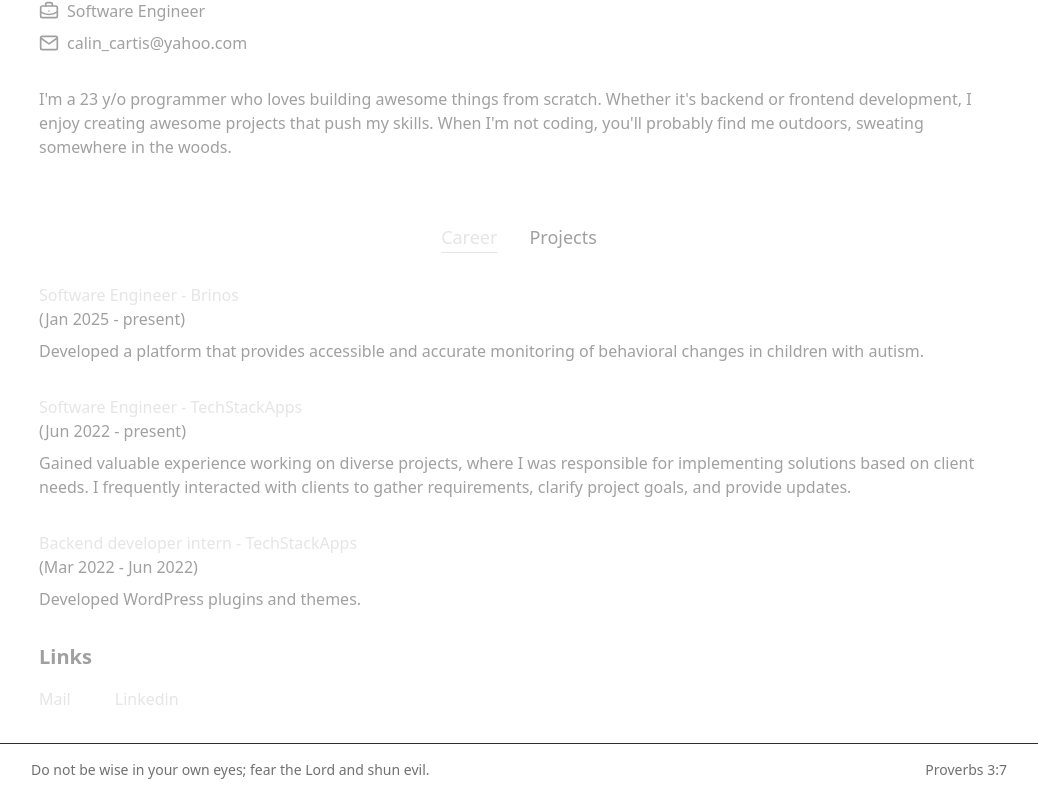
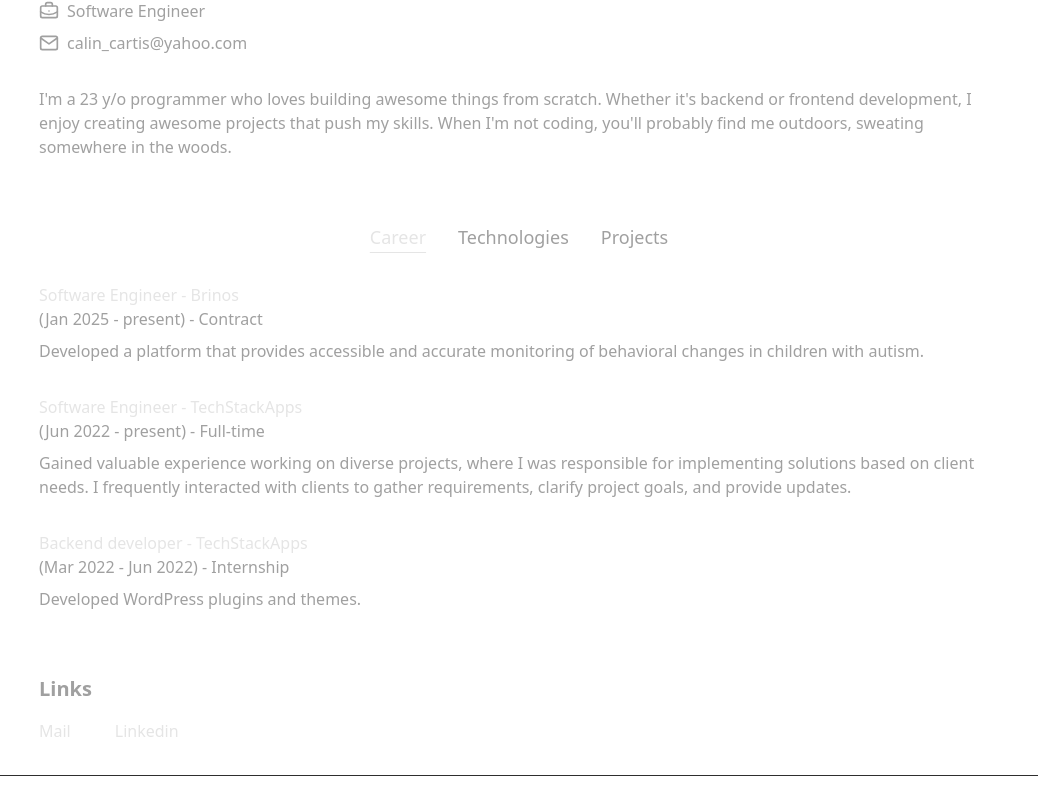
Before and after one commit to CalinCartis/portfolio, a Next.js app: page / in a window 1280 px wide. Shown: the part 513-1307 px from the top of the page, without its empty margins (121-1159 px from the left). Built offline with nearby package versions, Linux system fonts and the light colour scheme.

Commit message:
feat: Technologies tab

```diff
--- a/app/data.json
+++ b/app/data.json
@@ -2,17 +2,17 @@
     "career": [
         {
             "title": "Software Engineer - Brinos",
-            "date": "(Jan 2025 - present)",
+            "date": "(Jan 2025 - present) - Contract",
             "description": "Developed a platform that provides accessible and accurate monitoring of behavioral changes in children with autism."
         },
         {
             "title": "Software Engineer - TechStackApps",
-            "date": "(Jun 2022 - present)",
+            "date": "(Jun 2022 - present) - Full-time",
             "description": "Gained valuable experience working on diverse projects, where I was responsible for implementing solutions based on client needs. I frequently interacted with clients to gather requirements, clarify project goals, and provide updates."
         },
         {
-            "title": "Backend developer intern - TechStackApps",
-            "date": "(Mar 2022 - Jun 2022)",
+            "title": "Backend developer - TechStackApps",
+            "date": "(Mar 2022 - Jun 2022) - Internship",
             "description": "Developed WordPress plugins and themes."
         }
     ],
@@ -23,28 +23,23 @@
         },
         {
             "title": "2. Financial Services Web Project",
-            "description": "Developed a web platform where consultants could manage clients and generate insurance, investment, and other financial products. Primarily focused on front-end development, but also contributed to back-end.",
-            "technologies": "Vue.js, TypeScript, Java, Spring Boot, MySQL"
+            "description": "Developed a web platform where consultants could manage clients and generate insurance, investment, and other financial products. Primarily focused on front-end development, but also contributed to back-end."
         },
         {
             "title": "3. Energy Management Web App",
-            "description": "Developed a web app for energy consumption monitoring and billing. Processed meter data, allowing our client to generate invoices and reports for their customers to view and download.",
-            "technologies": "PHP, Laravel, MySQL, InfluxDB, Grafana, Docker, CI/CD"
+            "description": "Developed a web app for energy consumption monitoring and billing. Processed meter data, allowing our client to generate invoices and reports for their customers to view and download."
         },
         {
             "title": "4. IoT Temperature Control System",
-            "description": "Contributed to an IoT-based home temperature control system, focusing on MQTT device management. Handled device registration and communication between the mobile app and MQTT devices via RabbitMQ.",
-            "technologies": "Node.js, MongoDB, Balena, RabbitMQ, Docker"
+            "description": "Contributed to an IoT-based home temperature control system, focusing on MQTT device management. Handled device registration and communication between the mobile app and MQTT devices via RabbitMQ."
         },
         {
             "title": "5. Item Lending Platform",
-            "description": "Developed the backend for a peer-to-peer lending app, including APIs for the mobile app and an admin dashboard to manage users, products, orders, customer issues, and more.",
-            "technologies": "PHP, Laravel, Filament, MySQL, Docker, Minio, Pusher, Firebase, Traefik, Node.js, CI/CD"
+            "description": "Developed the backend for a peer-to-peer lending app, including APIs for the mobile app and an admin dashboard to manage users, products, orders, customer issues, and more."
         },
         {
             "title": "6. Health & Fitness App",
-            "description": "Developed the backend of a health and fitness mobile application for companies. Supported core API functionalities, data management, and team-based features, allowing managers to oversee activities and manage teams.",
-            "technologies": "PHP, Laravel, MySQL, Docker"
+            "description": "Developed the backend of a health and fitness mobile application for companies. Supported core API functionalities, data management, and team-based features, allowing managers to oversee activities and manage teams."
         }
     ],
     "quotes": [
@@ -72,5 +67,35 @@
             "quote": "Come to me, all you who are weary and burdened, and I will give you rest.",
             "reference": "Matthew 11:28"
         }
-    ]
+    ],
+    "technologies": {
+        "languages": [
+            "PHP (Laravel, Filament, WordPress, Timber)",
+            "JavaScript (Node.js, Next.js, Vue.js)",
+            "TypeScript",
+            "Java (Spring Boot)"
+        ],
+        "databases_storage": [
+            "MySQL",
+            "MongoDB",
+            "PostgreSQL",
+            "Redis",
+            "InfluxDB",
+            "Minio"
+        ],
+        "cloud_devops": [
+            "Docker",
+            "CI/CD",
+            "Traefik",
+            "Nginx",
+            "Balena"
+        ],
+        "integrations_monitoring": [
+            "RabbitMQ",
+            "Pusher",
+            "Stripe",
+            "Grafana",
+            "Firebase"
+        ]
+    }
 }
--- a/app/page.js
+++ b/app/page.js
@@ -8,6 +8,7 @@ export default function Home() {
   const [activeTab, setActiveTab] = useState('career');
   const contentRef = useRef(null);
   const [contentHeight, setContentHeight] = useState(0);
+  const [showBackToTop, setShowBackToTop] = useState(false);
 
   const getRandomQuote = () => {
     const randomIndex = Math.floor(Math.random() * data.quotes.length);
@@ -25,9 +26,25 @@ export default function Home() {
     }
   }, [activeTab]);
 
+  useEffect(() => {
+    const handleScroll = () => {
+      setShowBackToTop(window.scrollY > 400);
+    };
+
+    window.addEventListener('scroll', handleScroll);
+    return () => window.removeEventListener('scroll', handleScroll);
+  }, []);
+
+  const scrollToTop = () => {
+    window.scrollTo({
+      top: 0,
+      behavior: 'smooth'
+    });
+  };
+
   return (
     <div className="min-h-screen text-[#a0a0a0] font-sans flex flex-col">
-      <header className="max-w-5xl mx-auto flex-grow p-6 md:p-8" >
+      <header className="w-full lg:max-w-5xl mx-auto flex-grow p-6 md:p-8" >
         <h1 className="text-2xl md:text-5xl font-bold mt-8 md:mt-80 mb-8 md:mb-20 opacity-0 text-[#e5e5e5] animate-fadeIn" role="heading" aria-level="1">Calin Cartis</h1>
 
         <p className="mb-2 opacity-0 animate-fadeIn delay-1 flex gap-2 items-center" aria-label="Location"><svg xmlns="http://www.w3.org/2000/svg" width="20" height="20" viewBox="0 0 24 24" fill="none" stroke="currentColor" strokeWidth="2" strokeLinecap="round" strokeLinejoin="round" className="h-5 w-5"><path d="M20 10c0 6-8 12-8 12s-8-6-8-12a8 8 0 0 1 16 0Z"></path><circle cx="12" cy="10" r="3"></circle></svg>Oradea, Romania</p>
@@ -39,7 +56,7 @@ export default function Home() {
         </p>
       </header>
 
-      <main className="max-w-5xl mx-auto flex-grow p-6 md:p-8 pt-0">
+      <main className="w-full lg:max-w-5xl mx-auto flex-grow p-6 md:p-8">
         <div className="opacity-0 animate-fadeIn delay-5">
           <div className="flex justify-center space-x-8 mb-8 text-lg" role="tablist" aria-label="Profile sections">
             <button
@@ -54,6 +71,16 @@ export default function Home() {
             </button>
             <button
               role="tab"
+              aria-selected={activeTab === 'technologies'}
+              aria-controls="technologies-tab"
+              id="technologies-tab-button"
+              className={`cursor-pointer underline-offset-8 hover:text-[#e5e5e5] transition duration-300 ${activeTab === 'technologies' ? 'text-[#e5e5e5] underline' : ''}`}
+              onClick={() => setActiveTab('technologies')}
+            >
+              Technologies
+            </button>
+            <button
+              role="tab"
               aria-selected={activeTab === 'projects'}
               aria-controls="projects-tab"
               id="projects-tab-button"
@@ -65,7 +92,7 @@ export default function Home() {
           </div>
 
           <div
-            className="transition-all duration-300 ease-in-out overflow-hidden mb-8"
+            className="transition-all duration-300 ease-in-out overflow-hidden mb-16"
             style={{ height: `${contentHeight}px` }}
           >
             <div ref={contentRef}>
@@ -95,9 +122,50 @@ export default function Home() {
                   <div className="mb-8" key={index}>
                     <h3 className="font-medium text-[#e5e5e5] mb-2">{proj.title}</h3>
                     <p className="mb-2 px-5">{proj.description}</p>
-                    {proj.technologies && <p className="text-sm px-5 text-[#e5e5e5]">Technologies: {proj.technologies}</p>}
                   </div>
                 ))}
+              </div>
+              <div
+                id="technologies-tab"
+                role="tabpanel"
+                aria-labelledby="technologies-tab-button"
+                hidden={activeTab !== 'technologies'}
+                className="opacity-0 animate-fadeIn"
+              >
+                <div className="grid grid-cols-1 md:grid-cols-2 gap-6">
+                  <div>
+                    <h3 className="text-[#e5e5e5] font-medium mb-2">Languages & Frameworks</h3>
+                    <ul className="list-disc list-inside space-y-1">
+                      {data.technologies.languages.map((tech, index) => (
+                        <li key={index}>{tech}</li>
+                      ))}
+                    </ul>
+                  </div>
+                  <div>
+                    <h3 className="text-[#e5e5e5] font-medium mb-2">Databases & Storage</h3>
+                    <ul className="list-disc list-inside space-y-1">
+                      {data.technologies.databases_storage.map((tech, index) => (
+                        <li key={index}>{tech}</li>
+                      ))}
+                    </ul>
+                  </div>
+                  <div>
+                    <h3 className="text-[#e5e5e5] font-medium mb-2">Cloud & DevOps</h3>
+                    <ul className="list-disc list-inside space-y-1">
+                      {data.technologies.cloud_devops.map((tech, index) => (
+                        <li key={index}>{tech}</li>
+                      ))}
+                    </ul>
+                  </div>
+                  <div>
+                    <h3 className="text-[#e5e5e5] font-medium mb-2">Integrations & Monitoring</h3>
+                    <ul className="list-disc list-inside space-y-1">
+                      {data.technologies.integrations_monitoring.map((tech, index) => (
+                        <li key={index}>{tech}</li>
+                      ))}
+                    </ul>
+                  </div>
+                </div>
               </div>
             </div>
           </div>
@@ -113,11 +181,34 @@ export default function Home() {
       </main>
 
       <footer className="w-full text-[#707070] text-sm border-t border-[#2e2e2e] min-h-[53px] opacity-0 animate-fadeIn delay-9">
-        <div className="max-w-5xl px-4 md:px-6 mx-auto flex flex-col md:flex-row justify-between md:items-center my-4 space-y-2 md:space-y-0">
+        <div className="w-full lg:max-w-5xl px-4 md:px-6 mx-auto flex flex-col md:flex-row justify-between md:items-center my-4 space-y-2 md:space-y-0">
           <p>{randomQuote.quote}</p>
           <p>{randomQuote.reference}</p>
         </div>
       </footer>
+
+      <button
+        onClick={scrollToTop}
+        className={`fixed bottom-8 right-8 bg-[#2e2e2e] text-[#e5e5e5] p-3 rounded-full shadow-lg transition-all duration-300 hover:bg-[#3e3e3e] focus:outline-none focus:ring-2 focus:ring-[#4e4e4e] ${
+          showBackToTop ? 'opacity-100 translate-y-0' : 'opacity-0 translate-y-16'
+        }`}
+        aria-label="Back to top"
+      >
+        <svg
+          xmlns="http://www.w3.org/2000/svg"
+          className="h-6 w-6"
+          fill="none"
+          viewBox="0 0 24 24"
+          stroke="currentColor"
+        >
+          <path
+            strokeLinecap="round"
+            strokeLinejoin="round"
+            strokeWidth={2}
+            d="M5 10l7-7m0 0l7 7m-7-7v18"
+          />
+        </svg>
+      </button>
     </div>
   );
 }
```
